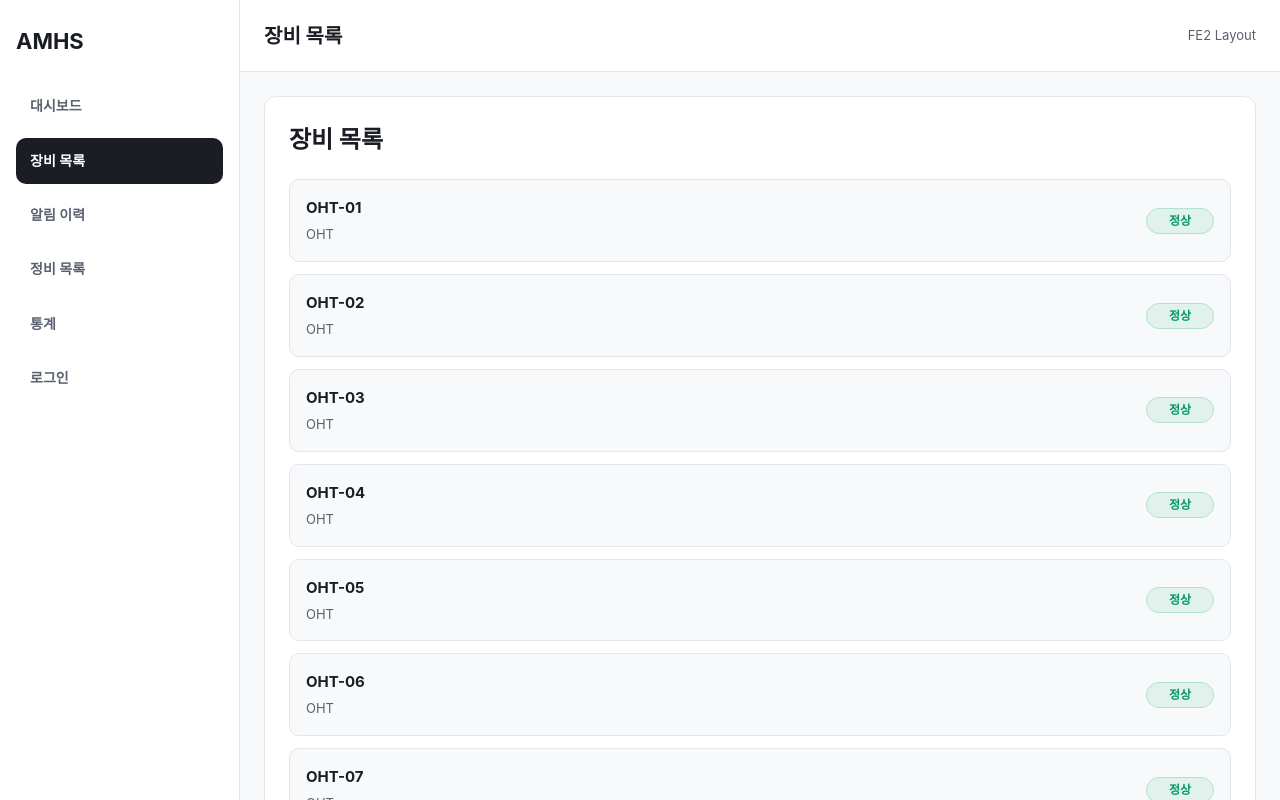
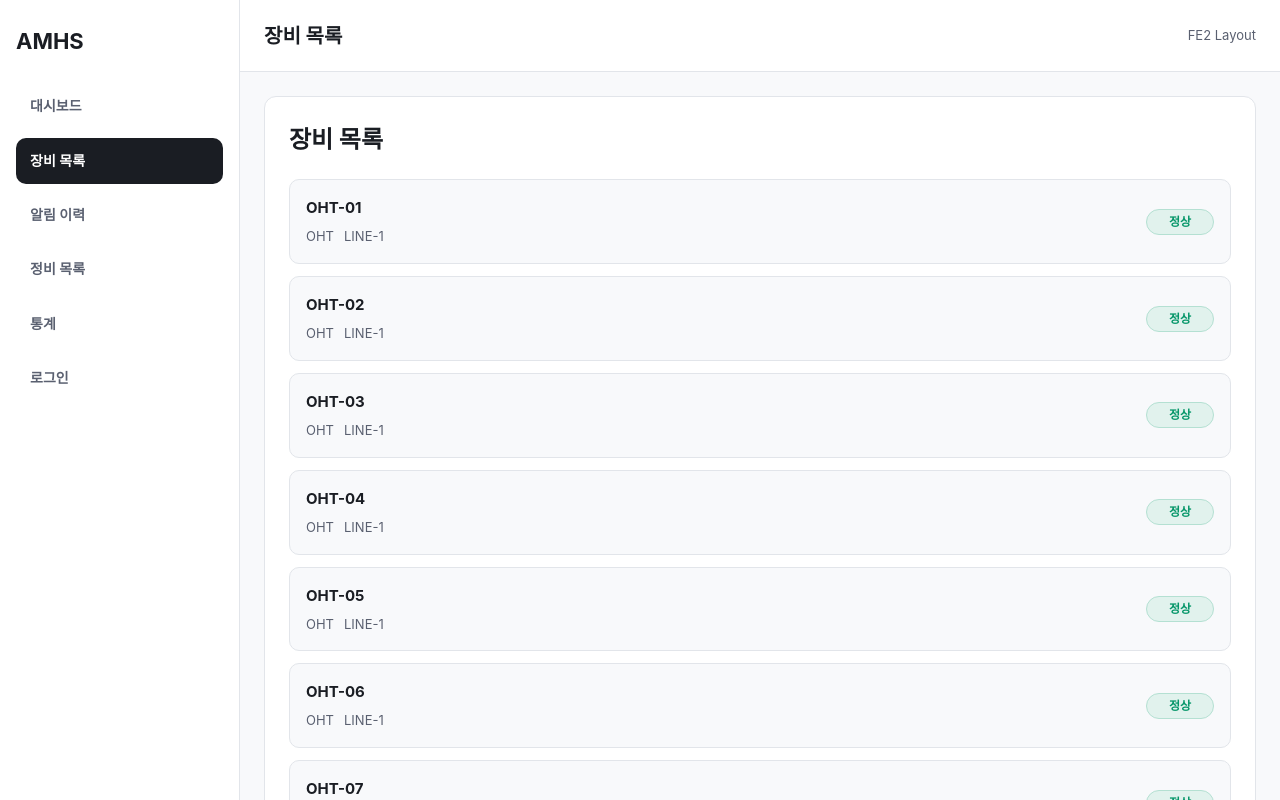
Before and after one commit to SF-KONA/AMHS-frontend, a Vue app: page /equipment in a window 1280 px wide. Shown: the top 800 px of the page. Built offline with nearby package versions, Linux system fonts and the light colour scheme.

Commit message:
feat: 장비 목록에 StatusBadge 컴포넌트 적용

```diff
--- a/src/views/equipment/EquipmentListView.vue
+++ b/src/views/equipment/EquipmentListView.vue
@@ -4,10 +4,17 @@
             <h2 class="page-title">장비 목록</h2>
 
             <div class="equipment-list">
-                <div v-for="eq in equipmentList" :key="eq.eqId" class="equipment-item">
+                <div
+                    v-for="eq in equipmentList"
+                    :key="eq.eqId"
+                    class="equipment-item"
+                >
                     <div class="equipment-info">
                         <div class="equipment-id">{{ eq.eqId }}</div>
-                        <div class="equipment-type">{{ eq.eqType }}</div>
+                        <div class="equipment-meta">
+                            <span>{{ eq.eqType }}</span>
+                            <span>{{ eq.lineId }}</span>
+                        </div>
                     </div>
 
                     <StatusBadge :status="eq.status" />
@@ -28,7 +35,9 @@ const store = useEquipmentStore()
 const equipmentList = computed(() => store.equipmentList)
 
 onMounted(() => {
-    store.fetchEquipment()
+    if (!store.equipmentList.length) {
+        store.fetchEquipment()
+    }
 })
 </script>
 
@@ -44,6 +53,7 @@ onMounted(() => {
     margin: 0 0 20px;
     font-size: 24px;
     font-weight: 700;
+    color: var(--color-text);
 }
 
 .equipment-list {
@@ -65,7 +75,7 @@ onMounted(() => {
 .equipment-info {
     display: flex;
     flex-direction: column;
-    gap: 4px;
+    gap: 6px;
 }
 
 .equipment-id {
@@ -74,7 +84,9 @@ onMounted(() => {
     color: var(--color-text);
 }
 
-.equipment-type {
+.equipment-meta {
+    display: flex;
+    gap: 10px;
     font-size: 13px;
     color: var(--color-text-muted);
 }
```
